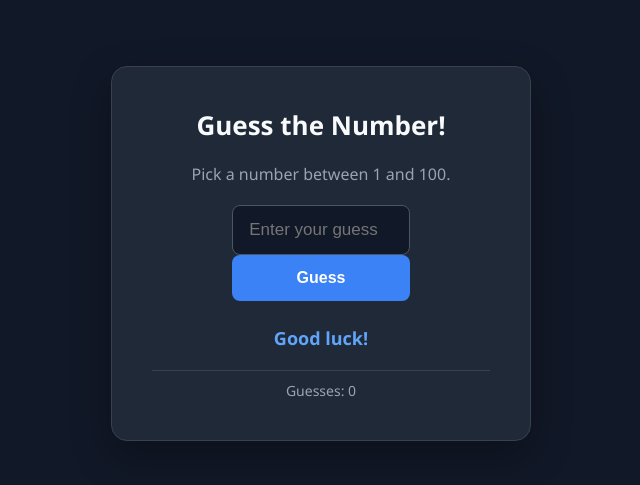
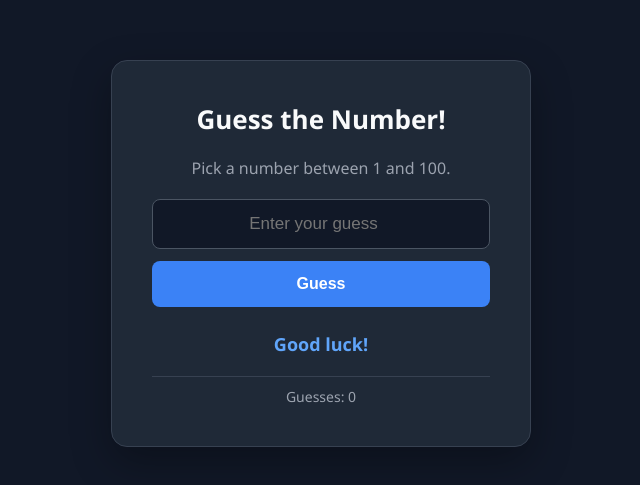
Before and after one commit to jk8kennedy/guess, a plain HTML site: page index.html in a window 1280 px wide. Shown: the part 147-632 px from the top of the page, without its empty margins (319-959 px from the left). Drawn offline with Linux system fonts and the light colour scheme.

Commit message:
Add form styles for layout and spacing

```diff
--- a/styles.css
+++ b/styles.css
@@ -107,3 +107,9 @@ button:active {
     border-top: 1px solid #374151;
     width: 100%;
 }
+form {
+    display: flex;
+    flex-direction: column;
+    gap: 12px;
+    width: 100%;
+}
```
